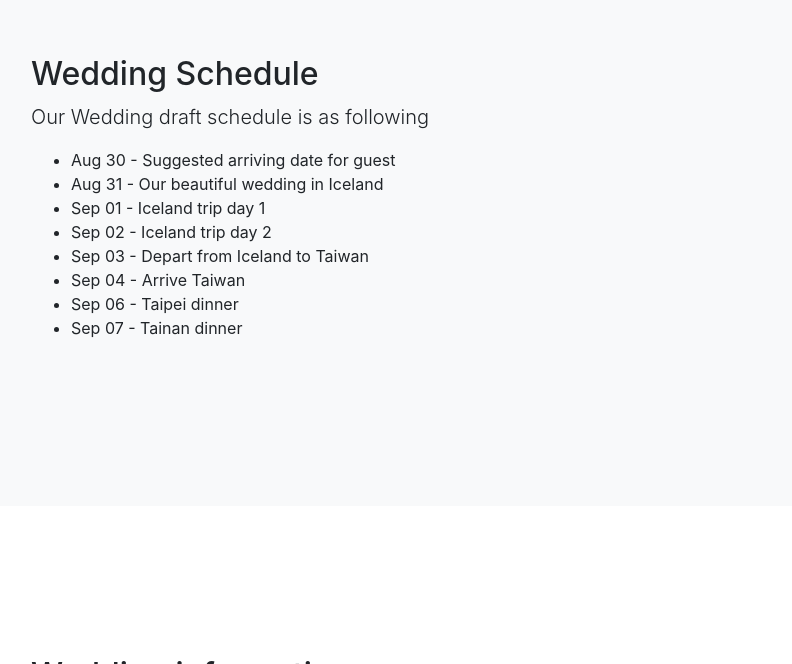
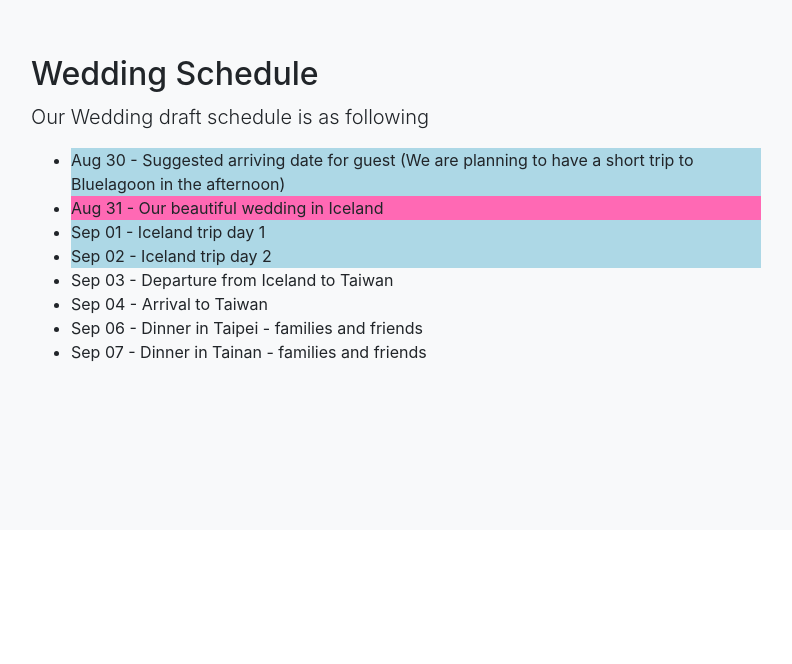
Before and after one commit to GeneKao/iceland-wedding, a website with bundled scripts: page index.html in a window 1280 px wide. Shown: the part 1079-1743 px from the top of the page, without its empty margins (244-1036 px from the left). Built offline with nearby package versions, Linux system fonts and the light colour scheme.

Commit message:
add schedule

```diff
--- a/index.html
+++ b/index.html
@@ -58,7 +58,7 @@
   <header class="text-white">
     <div class="container text-center">
 
-      <h1>We are getting married in Iceland</h1>
+      <h1>A Wedding in Iceland!</h1>
       <p class="lead">Bonnie & Gene</p>
 
     </div>
@@ -69,7 +69,7 @@
       <div class="row">
         <div class="col-lg-8 mx-auto">
           <h2>About our wedding</h2>
-          <p class="lead">After registering our wedding in Copenhagen for about 1.5 year later,
+          <p class="lead">After registering our marriage in Copenhagen for about 1.5 year later,
             we finally are going to have our wedding in Iceland! This website is still under construction,
             so come back time to time, and we will put more information here laster. </p>
         </div>
@@ -84,14 +84,15 @@
           <h2>Wedding Schedule</h2>
           <p class="lead">Our Wedding draft schedule is as following</p>
           <ul>
-            <li>Aug 30 - Suggested arriving date for guest</li>
-            <li>Aug 31 - Our beautiful wedding in Iceland</li>
-            <li>Sep 01 - Iceland trip day 1</li>
-            <li>Sep 02 - Iceland trip day 2</li>
-            <li>Sep 03 - Depart from Iceland to Taiwan</li>
-            <li>Sep 04 - Arrive Taiwan</li>
-            <li>Sep 06 - Taipei dinner</li>
-            <li>Sep 07 - Tainan dinner</li>
+            <li style="background-color: #add8e6">Aug 30 - Suggested arriving date for guest
+              (We are planning to have a short trip to Bluelagoon in the afternoon)</li>
+            <li style="background-color: #ff69b4">Aug 31 - Our beautiful wedding in Iceland</li>
+            <li style="background-color: #add8e6">Sep 01 - Iceland trip day 1</li>
+            <li style="background-color: #add8e6">Sep 02 - Iceland trip day 2</li>
+            <li>Sep 03 - Departure from Iceland to Taiwan</li>
+            <li>Sep 04 - Arrival to Taiwan</li>
+            <li>Sep 06 - Dinner in Taipei - families and friends</li>
+            <li>Sep 07 - Dinner in Tainan - families and friends</li>
           </ul>
         </div>
       </div>
```
